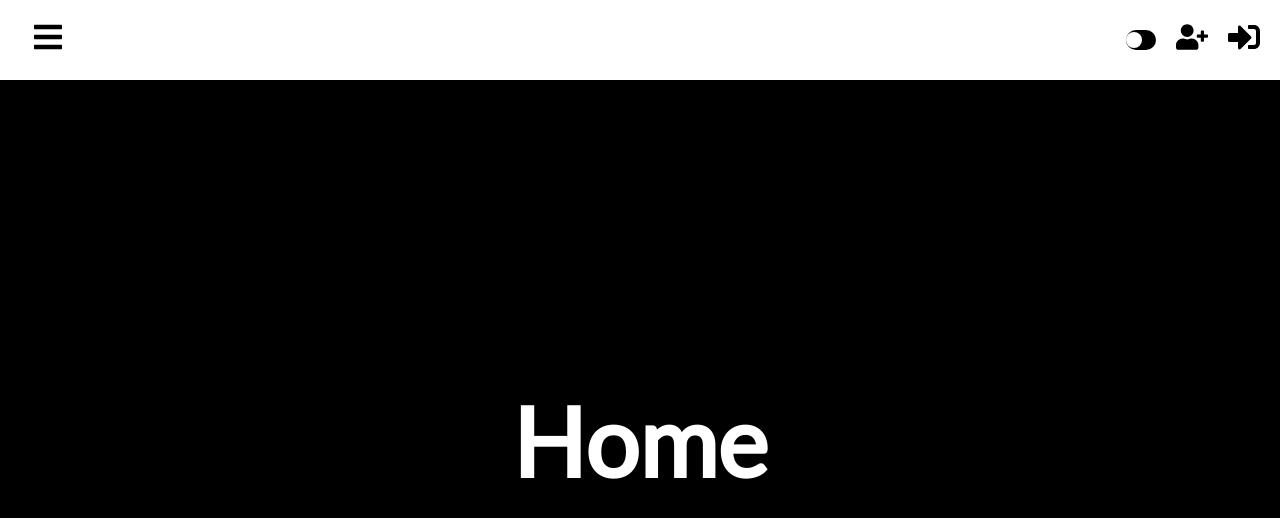
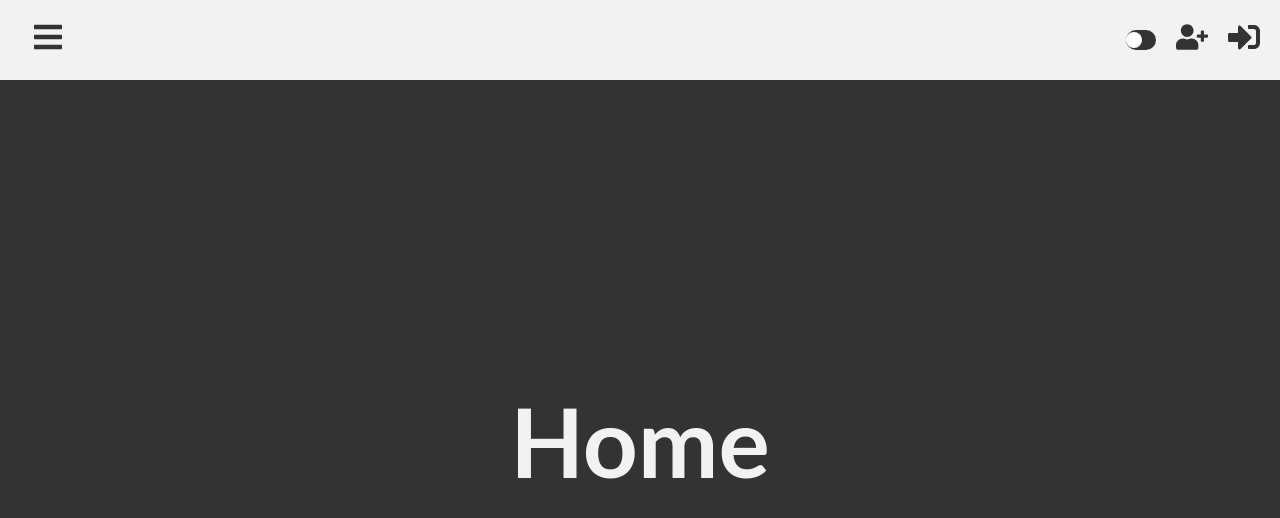
Before and after one commit to MikaelEngvall/headhunter-sidebare-final, a React (Create React App) app: page / in a window 1280 px wide. Shown: the top 518 px of the page. Built offline with nearby package versions, Linux system fonts and the light colour scheme.

Commit message:
Fixed theme color

```diff
--- a/src/App.css
+++ b/src/App.css
@@ -1,3 +1,15 @@
+:root {
+  --bg-color-light: #f2f2f2;
+  /* Light gray background */
+  --text-color-light: #333333;
+  /* Dark gray text color */
+  --bg-color-dark: #333333;
+  /* Dark gray background */
+  --text-color-dark: #f2f2f2;
+  /* Light gray text color */
+}
+
+/* Common styles for both themes */
 @import url('https://fonts.googleapis.com/css?family=Lato&display=swap');
 
 * {
@@ -17,13 +29,16 @@
   align-items: center;
   justify-content: center;
   font-size: 3rem;
-  background-color: #000;
-  color: #fff;
+  background-color: var(--bg-color-dark);
+  color: var(--text-color-dark);
+
 }
 
 /* Navbar CSS */
 .navbar {
-  background-color: #ffffff;
+  background-color: var(--bg-color-light);
+  color: var(--text-color-light);
+  /* Set text color based on theme */
   height: 80px;
   display: flex;
   justify-content: flex-start;
@@ -34,11 +49,16 @@
   margin-left: 2rem;
   font-size: 2rem;
   background: none;
-  color: #000;
+  color: var(--text-color-light);
+}
+
+.menu-bars:hover {
+  color: #555;
 }
 
 .nav-menu {
-  background-color: #ffffff;
+  background-color: var(--bg-color-light);
+  color: #555;
   width: 250px;
   height: 100vh;
   display: flex;
@@ -61,11 +81,12 @@
   padding: 8px 0px 8px 16px;
   list-style: none;
   height: 60px;
+  color: var(--text-color-dark);
 }
 
 .nav-text a {
   text-decoration: none;
-  color: #151414;
+  color: var(--text-color-light);
   font-size: 18px;
   width: 95%;
   height: 100%;
@@ -76,8 +97,8 @@
 }
 
 .nav-text a:hover {
-  background-color: #000000;
-  color: #fff;
+  background-color: var(--bg-color-dark);
+  color: var(--text-color-dark);
 }
 
 .nav-menu-items {
@@ -85,7 +106,7 @@
 }
 
 .navbar-toggle {
-  background-color: #ffffff;
+  background-color: var(--bg-color-light);
   width: 100%;
   height: 80px;
   display: flex;
@@ -102,52 +123,20 @@ span {
   align-items: center;
 }
 
-.toggle-switch input[type="checkbox"] {
-  display: none;
-}
-
-.toggle-switch label {
-  display: inline-block;
-  width: 40px;
-  height: 20px;
-  background-color: #ccc;
-  border-radius: 10px;
-  position: relative;
-  cursor: pointer;
-  margin-left: 10px;
-  /* Adjust the margin as needed */
-}
-
-.toggle-switch label:before {
-  content: '';
-  position: absolute;
-  width: 16px;
-  height: 16px;
-  border-radius: 50%;
-  background-color: #fff;
-  top: 50%;
-  transform: translateY(-50%);
-  transition: 0.3s;
-}
-
 .auth-icons {
   display: flex;
   align-items: center;
   margin-left: auto;
-  /* Aligns the icons to the right */
   margin-right: 20px;
-  /* Adds some space between the icons and the edge of the navbar */
 }
 
 .auth-icon,
 .toggle-switch {
   font-size: 2rem;
-  /* Adjust the font size as needed */
-  color: #000;
-  /* Change the color as needed */
+  /* color: #000; */
   margin-left: 20px;
-  /* Adjust the margin between icons */
   text-decoration: none;
+  color: var(--text-color-light);
 }
 
 .auth-icon:hover {
@@ -162,12 +151,11 @@ span {
   display: inline-block;
   width: 30px;
   height: 20px;
-  background-color: #000;
+  background-color: var(--bg-color-dark);
   border-radius: 10px;
   position: relative;
   cursor: pointer;
 }
-
 
 .toggle-switch label:before {
   content: '';
@@ -183,7 +171,6 @@ span {
 
 .toggle-switch input[type="checkbox"]:checked+label {
   background-color: #ccc;
-
 }
 
 .toggle-switch input[type="checkbox"]:checked+label:before {
--- a/src/components/Navbar.js
+++ b/src/components/Navbar.js
@@ -5,6 +5,8 @@ import '../App.css';
 import * as FaIcons from 'react-icons/fa';
 import * as AiIcons from 'react-icons/ai';
 import { IconContext } from 'react-icons';
+
+
 function Navbar() {
     const [darkMode, setDarkMode] = useState(false);
     const [sidebar, setSidebar] = useState(false);
@@ -13,13 +15,17 @@ function Navbar() {
 
     const toggleDarkMode = () => {
         setDarkMode(!darkMode);
-        // Additional logic to toggle dark mode theme
+        const root = document.documentElement;
+        root.style.setProperty('--bg-color-light', darkMode ? '#f2f2f2' : '#333333');
+        root.style.setProperty('--text-color-light', darkMode ? '#333333' : '#f2f2f2');
+        root.style.setProperty('--bg-color-dark', darkMode ? '#333333' : '#f2f2f2');
+        root.style.setProperty('--text-color-dark', darkMode ? '#f2f2f2' : '#333333');
     };
 
     return (
         <>
             <IconContext.Provider value={{ color: 'undefined' }}>
-                <div className="navbar">
+                <div className={`navbar ${darkMode ? 'dark' : 'light'}`}>
                     <Link to="#" className='menu-bars'>
                         <FaIcons.FaBars onClick={showSidebar} />
                     </Link>
@@ -29,16 +35,14 @@ function Navbar() {
                                 type="checkbox"
                                 id="darkModeToggle"
                                 checked={darkMode}
-                                onChange={toggleDarkMode}
+                                onChange={() => { }} // Remove onChange event
                             />
-                            <label htmlFor="darkModeToggle" />
+                            <label htmlFor="darkModeToggle" className={darkMode ? 'toggle-switch dark-mode' : 'toggle-switch'} onClick={toggleDarkMode} /> {/* Use onClick to toggle dark mode */}
                         </div>
                         <Link to="/signup" className="auth-icon">
-                            {/* Replace with your signup icon */}
                             <FaIcons.FaUserPlus />
                         </Link>
                         <Link to="/login" className="auth-icon">
-                            {/* Replace with your login icon */}
                             <FaIcons.FaSignInAlt />
                         </Link>
                     </div>
```
